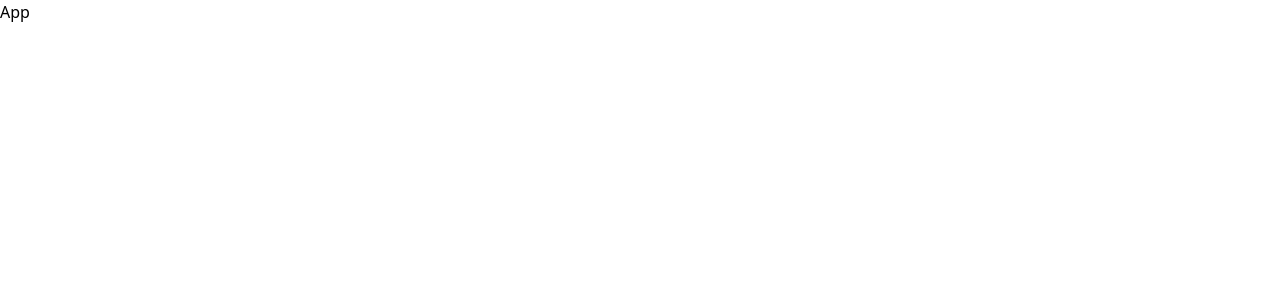
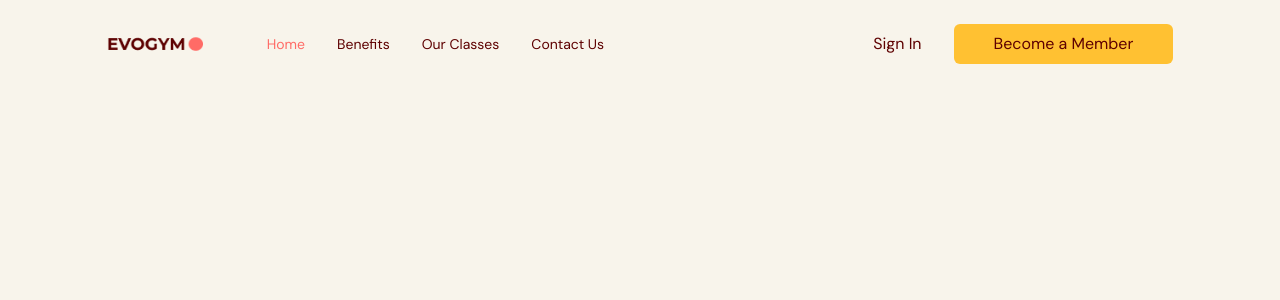
Before and after one commit to imbensantos/evogym, a React (Vite) app: page / in a window 1280 px wide. Shown: the top 300 px of the page. Built offline with nearby package versions, Linux system fonts and the light colour scheme.

Commit message:
Feat: Added Navbar

```diff
--- a/src/App.tsx
+++ b/src/App.tsx
@@ -1,7 +1,34 @@
+import { useState, useEffect } from "react"
+import Navbar from "@/scenes/navbar"
+import { SelectedPage } from "@/shared/types"
+
 function App() {
+  const [selectedPage, setSelectedPage] = useState<SelectedPage>(SelectedPage.Home)
+  const [isTopOfPage, setIsTopOfPage] = useState<boolean>(true)
+
+  useEffect(() => {
+    const handleScroll = () => {
+      if(window.scrollY === 0){
+        setIsTopOfPage(true)
+        setSelectedPage(SelectedPage.Home)
+      }else{
+        setIsTopOfPage(false)
+      }
+    }
+
+    window.addEventListener("scroll", handleScroll)
+
+    return () => window.removeEventListener("scroll", handleScroll)
+  }, [])
+
+
   return (
-    <div className="app">
-      App
+    <div className="app bg-gray-20">
+      <Navbar
+        isTopOfPage={isTopOfPage}
+        selectedPage={selectedPage}
+        setSelectedPage={setSelectedPage}
+      />
     </div>
   )
 }
--- /dev/null
+++ b/src/hooks/useMediaQuery.ts
@@ -0,0 +1,24 @@
+import { useState, useEffect } from "react";
+
+const useMediaQuery = (query: string) => {
+  const [isMatch, setIsMatch] = useState<boolean>(false);
+
+  useEffect(() => {
+    const media = window.matchMedia(query);
+
+    if (media.matches !== isMatch) {
+      setIsMatch(media.matches);
+    }
+
+    const listener = () => setIsMatch(media.matches);
+
+    window.addEventListener("resize", listener);
+
+    return () => window.removeEventListener("resize", listener);
+
+  }, [isMatch, query]);
+
+  return isMatch;
+};
+
+export default useMediaQuery;
--- a/src/index.css
+++ b/src/index.css
@@ -1,3 +1,18 @@
+@import url('https://fonts.googleapis.com/css2?family=DM+Sans:opsz,wght@9..40,400;9..40,700&family=Montserrat:wght@700&display=swap');
+
 @tailwind base;
 @tailwind components;
 @tailwind utilities;
+
+html, body, #root, .app{
+  height: 100%;
+  width: 100%;
+  font-family: "DM Sans", sans-serif;
+  @apply text-gray-500;
+}
+
+@layer utilities {
+  .flex-between{
+    @apply flex items-center justify-between;
+  }
+}
--- /dev/null
+++ b/src/scenes/navbar/NavLink.tsx
@@ -0,0 +1,22 @@
+import AnchorLink from 'react-anchor-link-smooth-scroll'
+import { SelectedPage } from '@/shared/types'
+
+type Props = {
+  className?: string,
+  page: string,
+  selectedPage: SelectedPage,
+  setSelectedPage: (value: SelectedPage) => void
+}
+
+function NavLink({ className, page, selectedPage, setSelectedPage }: Props) {
+  const pageInLowerCase = page.toLowerCase().replace(/ /g, "-") as SelectedPage
+
+  return (
+    <AnchorLink
+      className={`${selectedPage === pageInLowerCase && "text-primary-500"} transition duration-500 hover:text-primary-300 ${className}`}
+      href={`#${pageInLowerCase}`}
+      onClick={() => setSelectedPage(pageInLowerCase)}>{page}</AnchorLink>
+  )
+}
+
+export default NavLink
--- /dev/null
+++ b/src/scenes/navbar/index.tsx
@@ -0,0 +1,81 @@
+import { useState } from "react"
+import { Bars3Icon, XMarkIcon } from "@heroicons/react/24/solid"
+import Logo from "@/assets/Logo.png"
+import { SelectedPage } from "@/shared/types"
+import useMediaQuery from "@/hooks/useMediaQuery"
+import NavLink from "./NavLink"
+import ActionButton from "@/shared/ActionButton"
+
+type Props = {
+  isTopOfPage: boolean,
+  selectedPage: SelectedPage,
+  setSelectedPage: (value: SelectedPage) => void
+}
+
+const Navbar = ({ isTopOfPage, selectedPage, setSelectedPage }: Props) => {
+
+  const [isNavToggled, setIsNavToggled] = useState<boolean>(false)
+
+  const navList = ["Home", "Benefits", "Our Classes", "Contact Us"]
+  const isScreenMd = useMediaQuery("(min-width: 1060px)")
+  const $bg = !isTopOfPage && "bg-primary-100 drop-shadow"
+
+
+  return (
+    <nav>
+      <div className={`${$bg} flex-between fixed top-0 z-30 w-full py-6`}>
+        <div className="flex-between mx-auto w-5/6">
+          <div className="flex-between w-full gap-16">
+            {/* LEFT SIDE */}
+            <a href="/">
+              <img alt="logo" src={Logo} />
+            </a>
+
+            {/* RIGHT SIDE */}
+            {isScreenMd ? (
+              <div className="flex-between w-full">
+                <ul className="flex-between gap-8 text-sm">
+                  {navList.map((navItem: string) => (
+                    <NavLink page={navItem} selectedPage={selectedPage} setSelectedPage={setSelectedPage} />
+                  ))}
+                </ul>
+                <div className="flex-between gap-8">
+                  <p>Sign In</p>
+                  <ActionButton setSelectedPage={setSelectedPage}>Become a Member</ActionButton>
+                </div>
+              </div>
+            ) : (
+              <button
+                className="rounded-full bg-secondary-500 p-2"
+                onClick={() => setIsNavToggled(!isNavToggled)}
+              >
+                <Bars3Icon className="h-6 w-6 text-white" />
+              </button>
+            )}
+          </div>
+        </div>
+      </div>
+
+      {/* MOBILE MENU MODAL */}
+      {!isScreenMd && isNavToggled ? (
+        <div className="fixed right-0 bottom-0 z-40 h-full w-[300px] bg-primary-100 drop-shadow-xl">
+          {/* CLOSE ICON */}
+          <div className="flex justify-end p-12">
+            <button onClick={() => setIsNavToggled(!isNavToggled)}>
+              <XMarkIcon className="h-6 w-6 text-gray-400" />
+            </button>
+          </div>
+
+          {/* NAV ITEMS */}
+          <ul className="ml-[33%] flex flex-col gap-10 text-2xl">
+            {navList.map((navItem: string) => (
+              <NavLink page={navItem} selectedPage={selectedPage} setSelectedPage={setSelectedPage} />
+            ))}
+          </ul>
+        </div>
+      ) : null }
+    </nav>
+  )
+}
+
+export default Navbar
--- /dev/null
+++ b/src/shared/ActionButton.tsx
@@ -0,0 +1,21 @@
+import AnchorLink from "react-anchor-link-smooth-scroll"
+import { SelectedPage } from "./types"
+
+type Props = {
+  children: React.ReactNode,
+  setSelectedPage: (value: SelectedPage) => void
+}
+
+const ActionButton = ({ children, setSelectedPage }: Props) => {
+  return (
+    <AnchorLink
+      className="rounded-md bg-secondary-500 px-10 py-2 hover:bg-primary-500 hover:text-white transition duration-150"
+      onClick={() => setSelectedPage(SelectedPage.ContactUs)}
+      href={`#${SelectedPage.ContactUs}`}
+    >
+      {children}
+    </AnchorLink>
+  )
+}
+
+export default ActionButton
--- /dev/null
+++ b/src/shared/types.ts
@@ -0,0 +1,6 @@
+export enum SelectedPage {
+  Home = "home",
+  Benefits = "benefits",
+  OurClasses = "our-classes",
+  ContactUs = "contact-us"
+}
```
